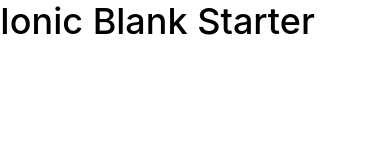
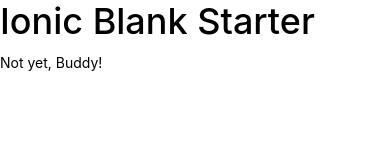
Before and after one commit to kleitz/go_fish, a website: page www/index.html in a window 390 px wide. Drawn offline with Linux system fonts and the light colour scheme; some packages are replaced by stand-ins of ours; files that its build step writes are made by us from their sources.

Commit message:
message to let viewers that app is under construction

```diff
--- a/www/index.html
+++ b/www/index.html
@@ -28,6 +28,7 @@
         <h1 class="title">Ionic Blank Starter</h1>
       </ion-header-bar>
       <ion-content>
+      Not yet, Buddy!
       </ion-content>
     </ion-pane>
   </body>
```
